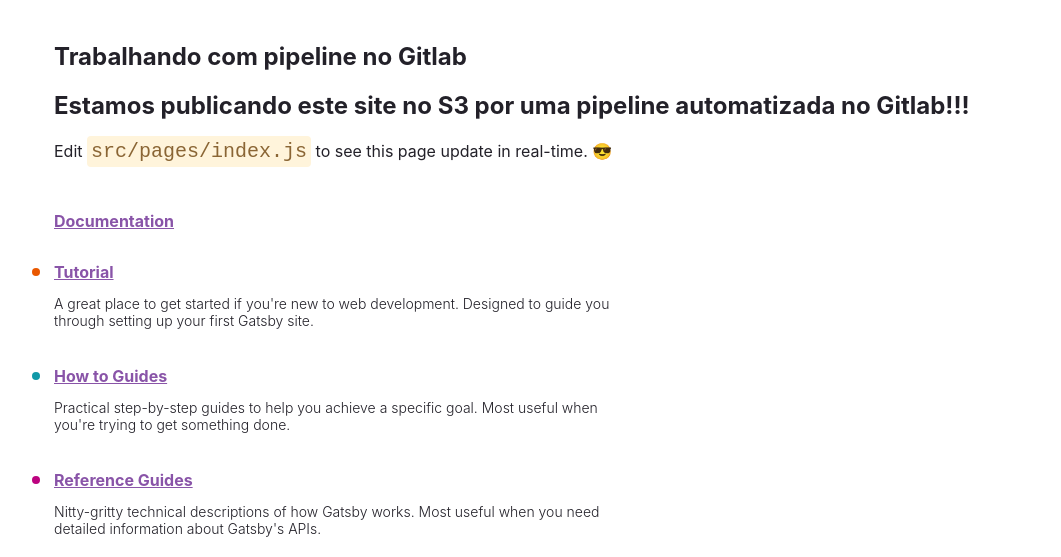
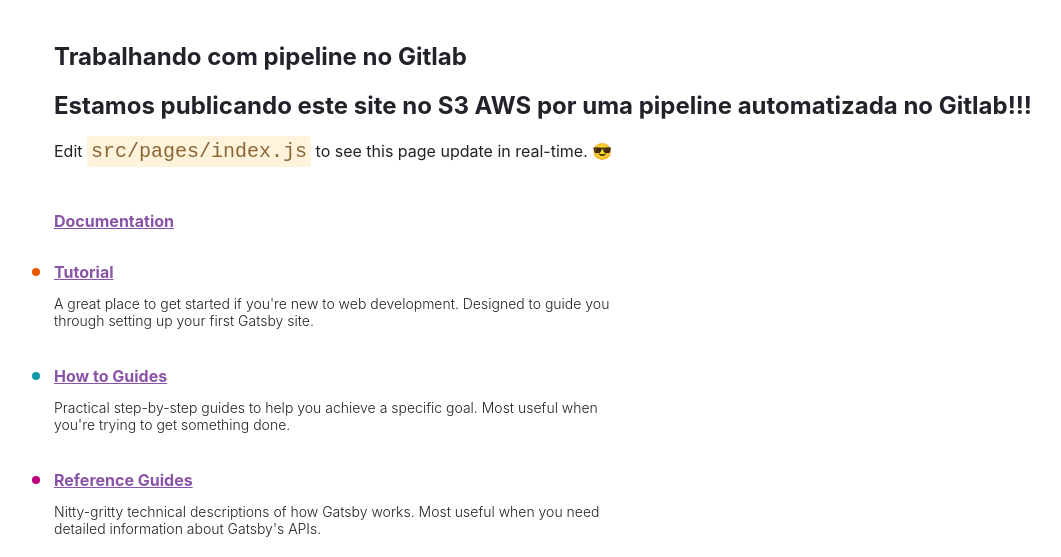
Before and after one commit to xandesueiro/trilhalab-website, a Gatsby site: page / in a window 1280 px wide. Shown: the part 243-800 px from the top of the page, without its empty margins (50-1111 px from the left). Built offline with nearby package versions, Linux system fonts and the light colour scheme; Gatsby itself is replaced by a stand-in of ours.

Commit message:
refinando teste de deploy

```diff
--- a/src/pages/index.js
+++ b/src/pages/index.js
@@ -139,7 +139,7 @@ const IndexPage = () => {
         </span>
       </h1>
       <h2>Trabalhando com pipeline no Gitlab</h2>
-      <h2>Estamos publicando este site no S3 por uma pipeline automatizada no Gitlab!!!</h2>
+      <h2>Estamos publicando este site no S3 AWS por uma pipeline automatizada no Gitlab!!!</h2>
       <p style={paragraphStyles}>
         Edit <code style={codeStyles}>src/pages/index.js</code> to see this page
         update in real-time.{" "}
```
Also changed, not shown: .gitlab-ci.yml.
